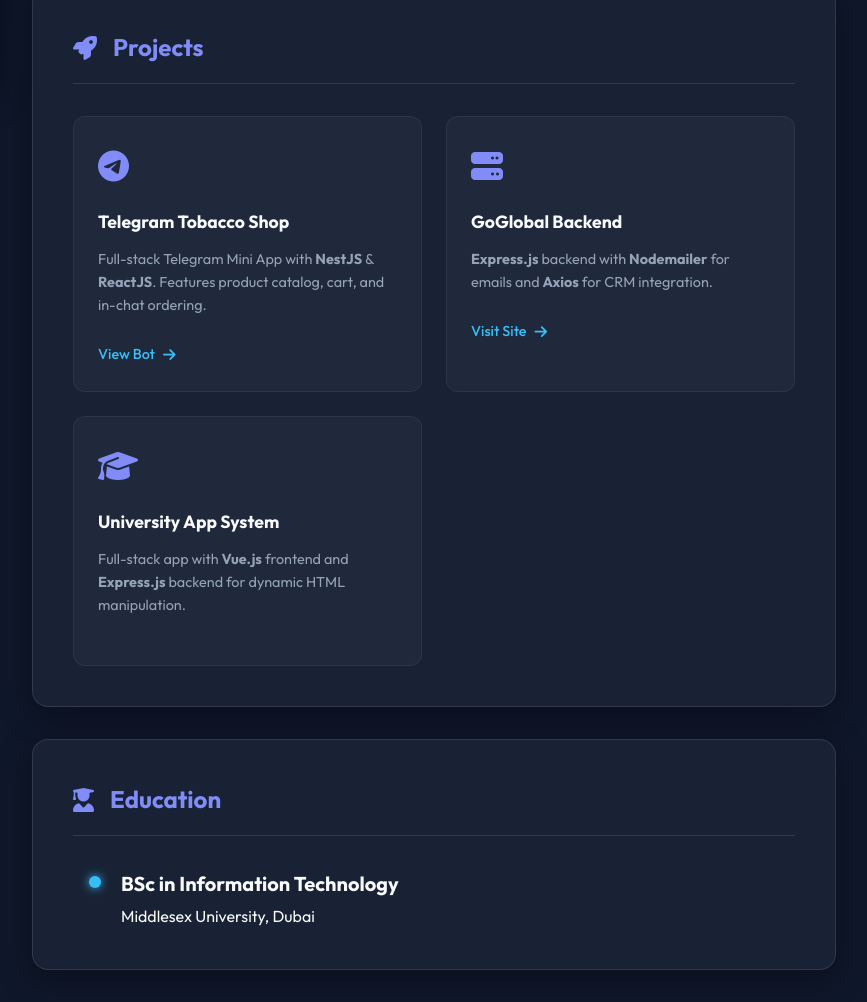
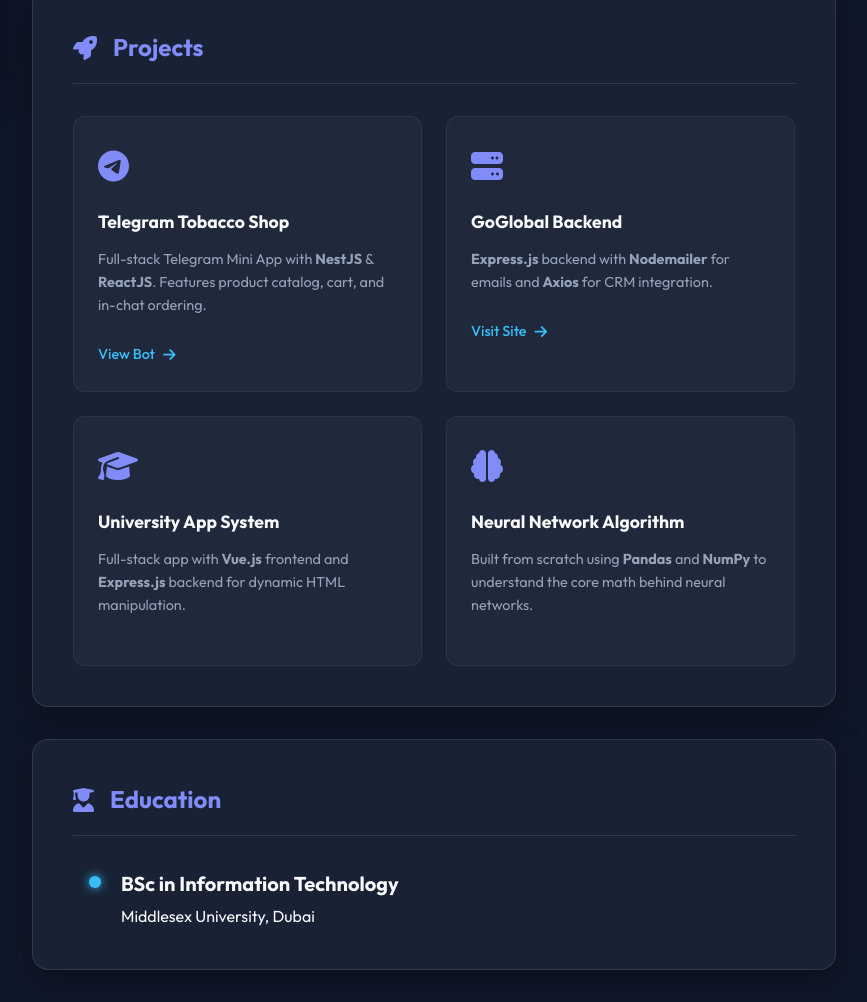
Before and after one commit to SrLinq/resumeSite.github.io, a plain HTML site: page index.html in a window 1280 px wide. Shown: the part 878-1880 px from the top of the page, without its empty margins (372-1239 px from the left). Drawn offline with Linux system fonts and the light colour scheme.

Commit message:
feat: add "Neural Network Algorithm" project card to portfolio

```diff
--- a/index.html
+++ b/index.html
@@ -194,6 +194,20 @@
                   </p>
                 </div>
               </div>
+
+              <div class="project-card">
+                <div class="project-icon">
+                  <i class="fa-solid fa-brain"></i>
+                </div>
+                <div class="project-info">
+                  <h4>Neural Network Algorithm</h4>
+                  <p>
+                    Built from scratch using <strong>Pandas</strong> and
+                    <strong>NumPy</strong> to understand the core math behind
+                    neural networks.
+                  </p>
+                </div>
+              </div>
             </div>
           </section>
 
```
